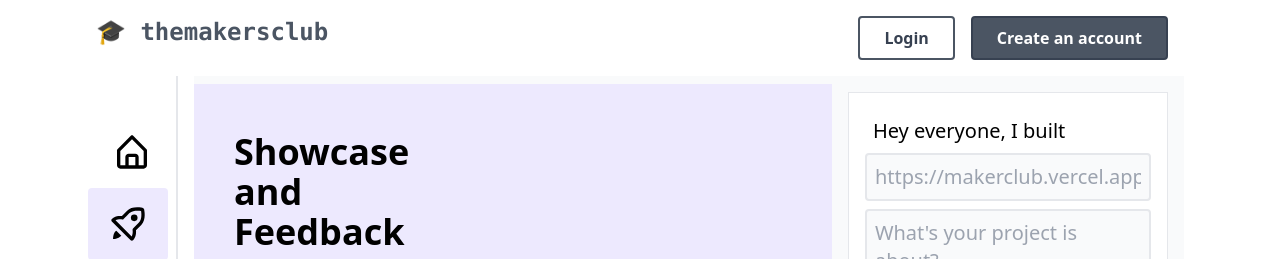
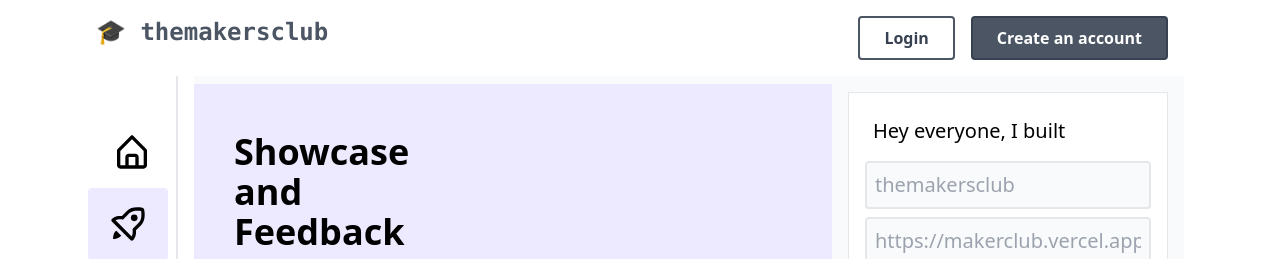
Before and after one commit to rutikwankhade/themakersclub, a React (Create React App) app: page /showcase-feedback in a window 1280 px wide. Shown: the top 259 px of the page. Built offline with nearby package versions, Linux system fonts and the light colour scheme; no server answers; what @tailwindcss/typography would draw is missing.

Commit message:
add title input for showcase form

```diff
--- a/src/actions/showcasePost.js
+++ b/src/actions/showcasePost.js
@@ -10,7 +10,7 @@ import {
 
 //add showcase post
 
-export const addShowcasePost = ({ showcaseUrl, showcaseText }) => async dispatch => {
+export const addShowcasePost = ({ showcaseUrl, showcaseText,showcaseTitle }) => async dispatch => {
 
     const config = {
         headers: {
@@ -18,7 +18,7 @@ export const addShowcasePost = ({ showcaseUrl, showcaseText }) => async dispatch
         }
     }
 
-    const body = JSON.stringify({ showcaseUrl, showcaseText })
+    const body = JSON.stringify({ showcaseUrl, showcaseText, showcaseTitle })
 
     try {
         const res = await axios.post('https://themakersclub.herokuapp.com/api/showcase', body, config);
--- a/src/pages/Feedback.js
+++ b/src/pages/Feedback.js
@@ -6,10 +6,12 @@ import { addShowcasePost, getAllShowcasePosts } from '../actions/showcasePost'
 import feedbackImg from '../assets/images/review.png'
 
 
-const Feedback = ({ showcasePosts,addShowcasePost, getAllShowcasePosts }) => {
+const Feedback = ({ showcasePosts, addShowcasePost, getAllShowcasePosts }) => {
 
     const [showcaseUrl, setShowcaseUrl] = useState('');
     const [showcaseText, setShowcaseText] = useState('');
+    const [showcaseTitle, setShowcaseTitle] = useState('');
+
 
     useEffect(() => {
         getAllShowcasePosts();
@@ -18,7 +20,7 @@ const Feedback = ({ showcasePosts,addShowcasePost, getAllShowcasePosts }) => {
     const handleSubmit = () => {
 
         console.log(showcaseUrl, showcaseText)
-        addShowcasePost({ showcaseUrl, showcaseText });
+        addShowcasePost({ showcaseUrl,showcaseTitle, showcaseText });
 
     }
 
@@ -38,7 +40,7 @@ const Feedback = ({ showcasePosts,addShowcasePost, getAllShowcasePosts }) => {
 
                     <div>
                         {showcasePosts.data && showcasePosts.data.map(post => {
-                            return <ShowcasePostCard post={post}/>
+                            return <ShowcasePostCard post={post} />
                         })}
 
 
@@ -51,6 +53,12 @@ const Feedback = ({ showcasePosts,addShowcasePost, getAllShowcasePosts }) => {
                 <div className="sticky top-24 h-1/2 w-4/12 bg-white border m-4 p-4">
 
                     <h1 className="text-xl m-2">Hey everyone, I built</h1>
+
+                    <input
+                        onChange={(e) => setShowcaseTitle(e.target.value)}
+                        placeholder="themakersclub"
+                        className="my-2 text-xl bg-gray-50 border-2 w-full p-2 rounded" />
+
                     <input
                         onChange={(e) => setShowcaseUrl(e.target.value)}
                         placeholder="https://makerclub.vercel.app"
@@ -73,7 +81,7 @@ const Feedback = ({ showcasePosts,addShowcasePost, getAllShowcasePosts }) => {
 }
 
 const mapStateToProps = state => ({
-    showcasePosts:state.showcasePostsReducer.showcasePosts
+    showcasePosts: state.showcasePostsReducer.showcasePosts
 
 })
 
--- a/src/reducers/showcasePost.js
+++ b/src/reducers/showcasePost.js
@@ -14,7 +14,6 @@ const initialState = {
     error: {}
 
 }
-
 
 
 export default function showcasePostReducer( state = initialState, action) {
```
